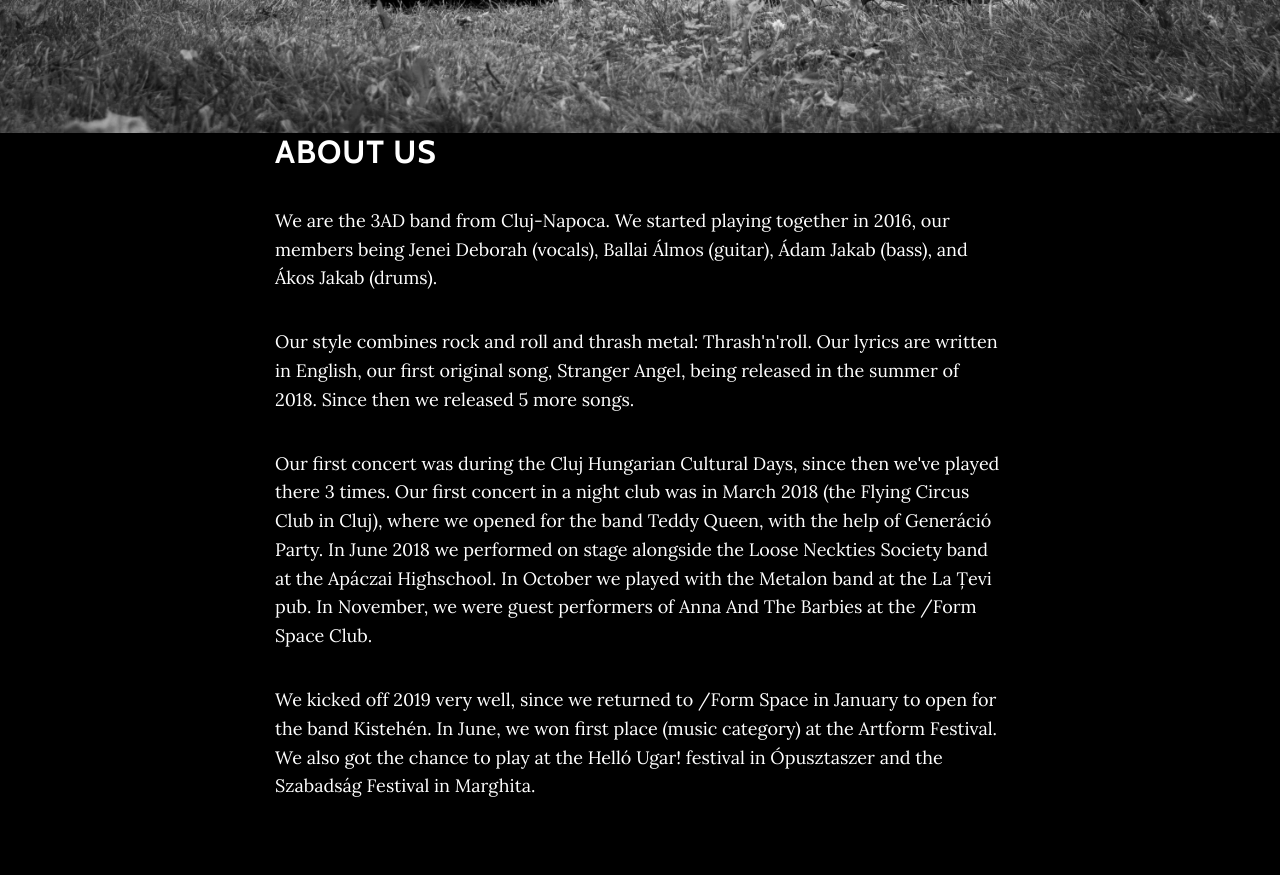
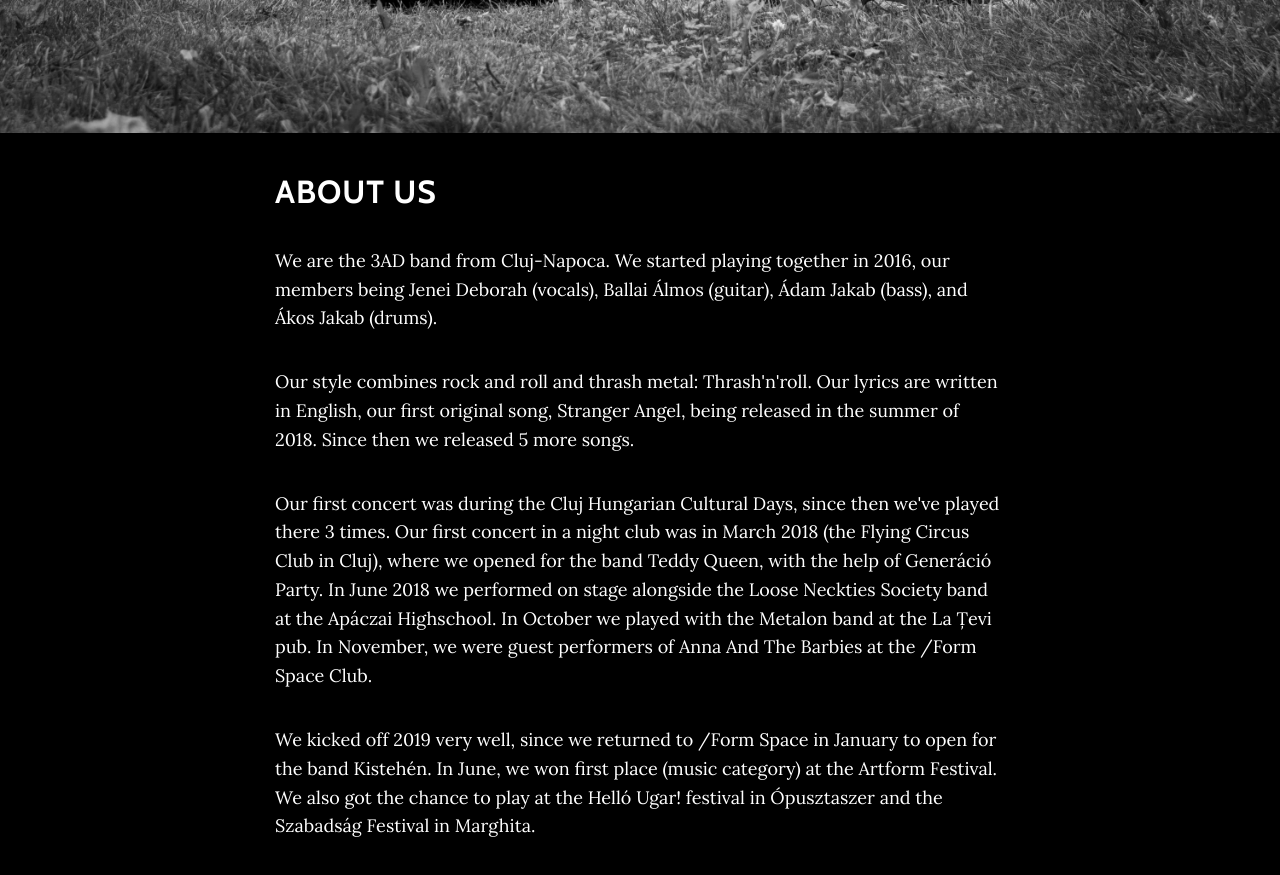
Before and after one commit to frvl/3ad-oldal, a plain HTML site: page index.html in a window 1280 px wide. Shown: the part 1720-2595 px from the top of the page. Drawn offline with nearby package versions, Linux system fonts and the light colour scheme.

Commit message:
Update index.html

```diff
--- a/index.html
+++ b/index.html
@@ -31,7 +31,7 @@
         <div class="container">
             <div class="row">
                 <div class="col-lg-8 mx-auto">
-                    <h2 class="text-left" style="padding-top: 60;">About us</h2>
+                    <h2 class="text-left" style="padding-top: 40px;">About us</h2>
                     <p class="text-left">We are the 3AD band from Cluj-Napoca. We started playing together in 2016, our members being Jenei Deborah (vocals), Ballai Álmos (guitar), Ádam Jakab (bass), and Ákos Jakab (drums).<br></p>
                     <p class="text-left">Our style combines rock and roll and thrash metal: Thrash'n'roll. Our lyrics are written in English, our first original song, Stranger Angel, being released in the summer of 2018. Since then we released 5 more songs.<br></p>
                     <p class="text-left">Our first concert was during the Cluj Hungarian Cultural Days, since then we've played there 3 times. Our first concert in a night club was in March 2018 (the Flying Circus Club in Cluj), where we opened for the band Teddy Queen, with
```
